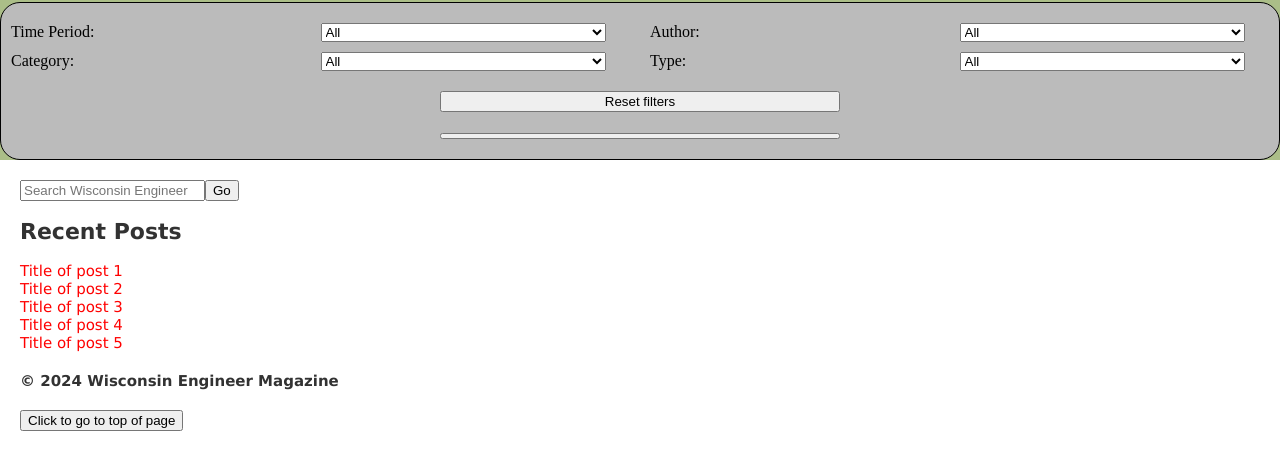
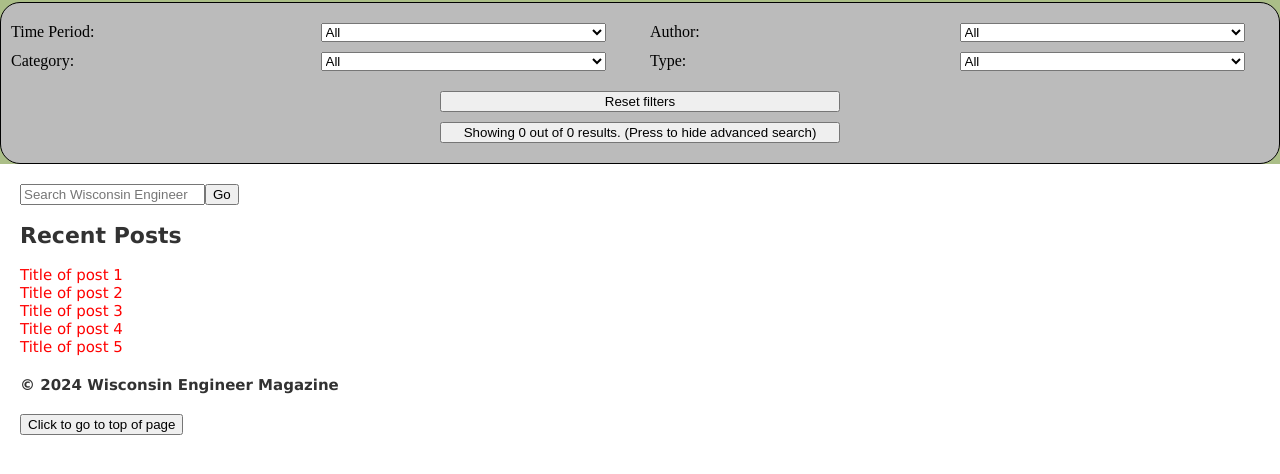
Before and after one commit to wisconsin-engineer/wisconsin-engineer.github.io, a plain HTML site: page articles.html in a window 1280 px wide. Shown: the part 178-652 px from the top of the page. Drawn offline with Linux system fonts and the light colour scheme.

Commit message:
more article changes

```diff
--- a/articles.html
+++ b/articles.html
@@ -7,6 +7,7 @@
 
         <!-- Scripts needed for every page, copy to each page created  -->
         <script src="js/createpage.js"></script>
+        <script src="js/articles.js"></script>
 
         <!-- Meta information, update title per page -->
         <title>Articles</title>
@@ -87,6 +88,12 @@
                     <button class="results"></button>
                 </div>
 
+                <!-- This section will contain all of the article previews. -->
+                <div class="article-container">
+
+
+                </div>
+
             </div>
         </div>
 
--- a/js/articles.js
+++ b/js/articles.js
@@ -63,7 +63,7 @@ document.addEventListener("DOMContentLoaded", function() {
 
     }
 
-    filterProjects();
+    filterArticles();
 
     function changeButton() {
         option = (option === "hide") ? "show": "hide";
```
